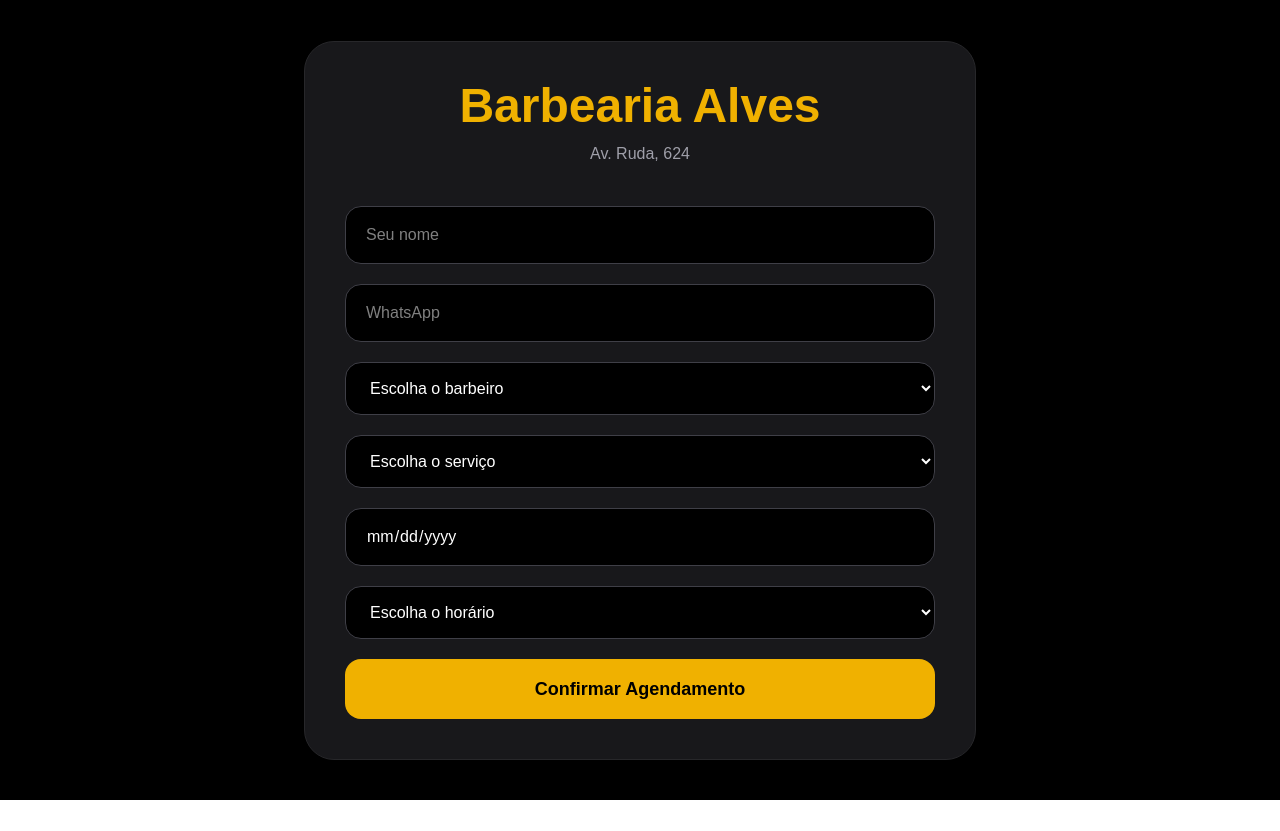
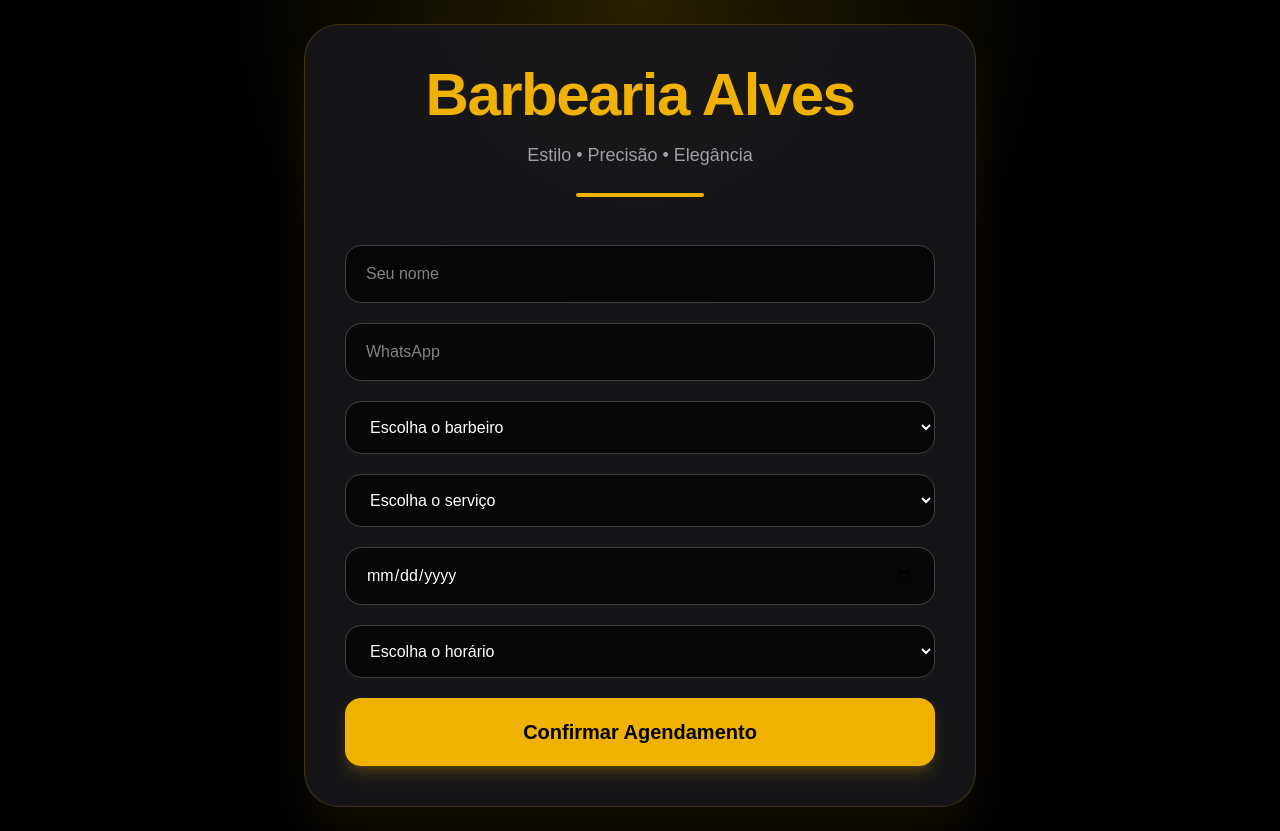
Before and after one commit to Joseramos1613/barbearia-alves, a Next.js app: page / in a window 1280 px wide. Before the commit the page ends 800 px from the top, so only its background shows below. Built offline with nearby package versions, Linux system fonts and the light colour scheme.

Commit message:
Novo visual premium da barbearia

```diff
--- a/app/page.tsx
+++ b/app/page.tsx
@@ -156,24 +156,34 @@ Horário: ${horario}
   }
 
   return (
-    <main className="min-h-screen bg-black text-white flex items-center justify-center p-6">
-      <div className="w-full max-w-2xl bg-zinc-900 border border-zinc-800 rounded-[30px] p-10">
-        <h1 className="text-5xl font-black text-yellow-500 text-center">
+    <main className="min-h-screen bg-black text-white relative overflow-hidden">
+
+      <div className="absolute inset-0 bg-[radial-gradient(circle_at_top,rgba(255,215,0,0.15),transparent_40%)]" />
+
+      <div className="relative z-10 flex items-center justify-center p-6 min-h-screen">
+        <div className="w-full max-w-2xl bg-zinc-900/90 backdrop-blur-xl border border-yellow-500/20 shadow-2xl shadow-yellow-500/10 rounded-[35px] p-10">
+
+          <div className="text-center">
+            <h1 className="text-6xl font-black text-yellow-500 tracking-tight">
               Barbearia Alves
             </h1>
 
-        <p className="text-center text-zinc-400 mt-3">
-          Av. Ruda, 624
+            <p className="text-zinc-400 mt-4 text-lg">
+              Estilo • Precisão • Elegância
             </p>
 
-        <div className="space-y-5 mt-10">
+            <div className="w-32 h-1 bg-yellow-500 mx-auto rounded-full mt-6" />
+          </div>
+
+          <div className="space-y-5 mt-12">
+
             <input
               value={nome}
               onChange={(e) =>
                 setNome(e.target.value)
               }
               placeholder="Seu nome"
-            className="w-full bg-black border border-zinc-700 rounded-2xl px-5 py-4 outline-none focus:border-yellow-500"
+              className="w-full bg-black/70 border border-zinc-700 rounded-2xl px-5 py-4 outline-none focus:border-yellow-500 transition"
             />
 
             <input
@@ -182,7 +192,7 @@ Horário: ${horario}
                 setTelefone(e.target.value)
               }
               placeholder="WhatsApp"
-            className="w-full bg-black border border-zinc-700 rounded-2xl px-5 py-4 outline-none focus:border-yellow-500"
+              className="w-full bg-black/70 border border-zinc-700 rounded-2xl px-5 py-4 outline-none focus:border-yellow-500 transition"
             />
 
             <select
@@ -190,7 +200,7 @@ Horário: ${horario}
               onChange={(e) =>
                 setBarbeiro(e.target.value)
               }
-            className="w-full bg-black border border-zinc-700 rounded-2xl px-5 py-4 outline-none focus:border-yellow-500"
+              className="w-full bg-black/70 border border-zinc-700 rounded-2xl px-5 py-4 outline-none focus:border-yellow-500 transition"
             >
               <option value="">
                 Escolha o barbeiro
@@ -210,7 +220,7 @@ Horário: ${horario}
               onChange={(e) =>
                 setServico(e.target.value)
               }
-            className="w-full bg-black border border-zinc-700 rounded-2xl px-5 py-4 outline-none focus:border-yellow-500"
+              className="w-full bg-black/70 border border-zinc-700 rounded-2xl px-5 py-4 outline-none focus:border-yellow-500 transition"
             >
               <option value="">
                 Escolha o serviço
@@ -253,7 +263,7 @@ Horário: ${horario}
                   e.target.value
                 )
               }
-            className="w-full bg-black border border-zinc-700 rounded-2xl px-5 py-4 outline-none focus:border-yellow-500"
+              className="w-full bg-black/70 border border-zinc-700 rounded-2xl px-5 py-4 outline-none focus:border-yellow-500 transition"
             />
 
             <select
@@ -261,7 +271,7 @@ Horário: ${horario}
               onChange={(e) =>
                 setHorario(e.target.value)
               }
-            className="w-full bg-black border border-zinc-700 rounded-2xl px-5 py-4 outline-none focus:border-yellow-500"
+              className="w-full bg-black/70 border border-zinc-700 rounded-2xl px-5 py-4 outline-none focus:border-yellow-500 transition"
             >
               <option value="">
                 Escolha o horário
@@ -315,7 +325,7 @@ Horário: ${horario}
             <button
               onClick={agendar}
               disabled={loading}
-            className="w-full bg-yellow-500 text-black py-4 rounded-2xl font-black text-lg hover:scale-105 transition disabled:opacity-50"
+              className="w-full bg-yellow-500 hover:bg-yellow-400 text-black py-5 rounded-2xl font-black text-xl transition hover:scale-[1.02] disabled:opacity-50 shadow-lg shadow-yellow-500/20"
             >
               {loading
                 ? "Salvando..."
@@ -323,12 +333,13 @@ Horário: ${horario}
             </button>
 
             {mensagem && (
-            <div className="bg-green-500/20 border border-green-500 text-green-400 rounded-2xl p-4 text-center">
+              <div className="bg-green-500/20 border border-green-500 text-green-400 rounded-2xl p-4 text-center font-semibold">
                 {mensagem}
               </div>
             )}
           </div>
         </div>
+      </div>
     </main>
   );
 }
```
Lines whose indentation alone changed are shown as unchanged.
